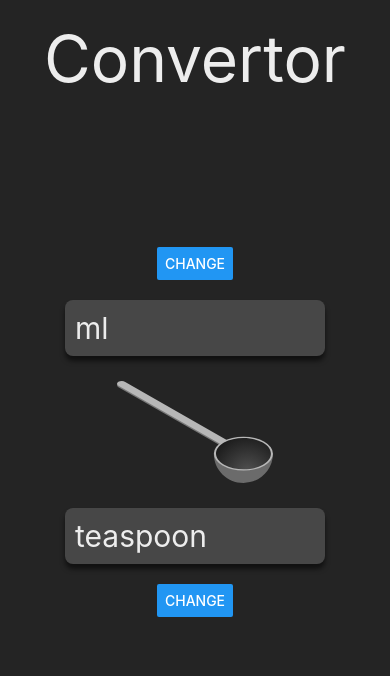
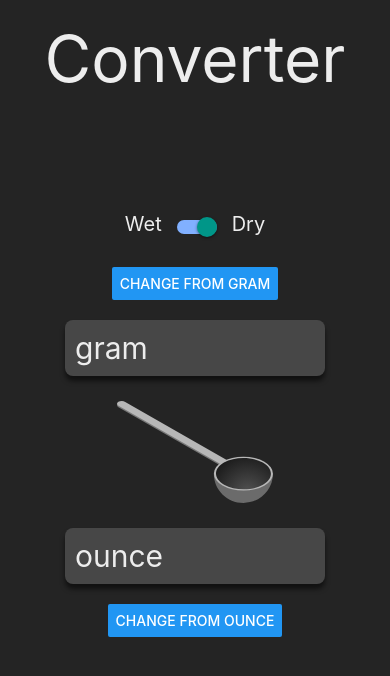
Before and after one commit to Zeyu-Li/converter, a React Native app: screen / in a window 390 px wide. Shown: the top 676 px of the page. Built offline with nearby package versions, Linux system fonts and the light colour scheme.

Commit message:
Can switch units

```diff
--- a/App.js
+++ b/App.js
@@ -6,7 +6,7 @@ import Converter from './src/components/Converter'
 export default function App() {
   return (
     <View style={styles.container}>
-      <Text style={[styles.containerTitle]}>Convertor</Text>
+      <Text style={[styles.containerTitle]}>Converter</Text>
       <Converter />
         <View style={styles.convertContainer}>
           <StatusBar style="auto" />
--- a/src/components/Converter.js
+++ b/src/components/Converter.js
@@ -1,23 +1,69 @@
-import React, {Component} from 'react';
-import { StyleSheet, Text, View, Image, TextInput, Dimensions, Button } from 'react-native';
+import React, {Component, useState} from 'react';
+import { StyleSheet, Text, TextInput, View, Image, Dimensions, Button, Switch } from 'react-native';
+import {convert} from 'convert-units'
 
-class Converter extends Component {
-    render() {
+const Converter = () => {
+    // default values
+    const [dry, setDry] = useState(true);
+    const defaultState = [1,3];
+    const [firstInput, value1] = useState(defaultState[0]);
+    const [secondInput, value2] = useState(defaultState[1]);
+    const itemsDry = ['mg', 'g', 'kg', 'oz', 'lb'];
+    const itemsDryTranslation = {'mg':'milligram', 'g': 'gram', 'kg': 'kilogram', 'oz':'ounce', 'lb':'pound'};
+    const itemsWet = ['ml', 'l', 'tsp', 'Tbs', 'fl-oz', 'cup', 'pnt', 'qt', 'gal'];
+    const itemsWetTranslation = {'ml':'milliliter', 'l': 'liter', 'tsp':'teaspoon', 'Tbs':'tablespoon', 'fl-oz':'fluid-ounce', 'cup':'cup', 'pnt':'pint', 'qt':'quart', 'gal':'gallon'};
+
+    const name1 = () => {
+        let itemName = dry ? itemsDryTranslation[itemsDry[firstInput]] : itemsWetTranslation[itemsWet[firstInput]];
+        return itemName;
+    }
+    const name2 = () => {
+        let itemName = dry ? itemsDryTranslation[itemsDry[secondInput]] : itemsWetTranslation[itemsWet[secondInput]]
+        return itemName;
+    }
+
+    // TODO: use effect first and second inputs with convert-units
+    const [num1, changeNum1] = useState("");
+    const [num2, changeNum2] = useState("");
+
     return (
         <View style={styles.convert}>
+            <View style={styles.masterSwitch}>
+                <Text style={styles.regularText}>Wet</Text>
+                <Switch
+                    trackColor={{ false: "#767577", true: "#81b0ff" }}
+                    thumbColor={dry ? "#f5dd4b" : "#f4f3f4"}
+                    ios_backgroundColor="#3e3e3e"
+                    // resets initial values
+                    onValueChange={() => {setDry(c=>!c);value1(c=>defaultState[0]);value2(c=>defaultState[1])}}
+                    value={dry}
+                    style={[styles.switch]}
+                />
+                <Text style={styles.regularText}>Dry</Text>
+            </View>
             <View style={[styles.button]}>
-                    <Button title="Change"/>
+                <Button title={`Change from `+ name1()} onPress={() => {
+                    // changes input value
+                    let len = dry ? itemsDry.length : itemsWet.length;
+                    let change = firstInput + 1 < len ? 1 : -len + 1;
+                    value1(c => c+change)
+                }}/>
             </View>
-                <TextInput placeholder="ml" style={[styles.containerInput]} />
+            <TextInput keyboardType={'numeric'} placeholder={name1()} style={[styles.containerInput]} />
             <Image style={[styles.image]} source={require('@expo/../../assets/img/spoon.svg')} />
-                <TextInput placeholder="teaspoon" style={[styles.containerInput]} />
+            <TextInput keyboardType={'numeric'} placeholder={name2()} style={[styles.containerInput]} />
             <View style={[styles.button]}>
-                    <Button title="Change" style={[styles.button]}/>
+                <Button title={`Change from `+ name2()} style={[styles.button]} onPress={() => {
+                    // changes input value
+                    let len = dry ? itemsDry.length : itemsWet.length;
+                    let change = secondInput + 1 < len ? 1 : -len + 1;
+                    value2(c => c+change)
+                }}/>
             </View>
         </View>
     );
 }
-}
+
 
 const styles = StyleSheet.create({
     convert: {
@@ -63,7 +109,20 @@ const styles = StyleSheet.create({
         // shadowRadius: 5,
 
         // elevation: 19,
-    }
+    },
+    switch: {
+        margin: 10,
+    },
+    masterSwitch: {
+        flex:1,
+        flexDirection: 'row',
+        justifyContent: 'space-around',
+    },
+    regularText: {
+        color: '#ededed',
+        fontSize: 20,
+        margin: 5,
+    },
 });
 
 export default Converter;
```
Lines whose indentation alone changed are shown as unchanged.
